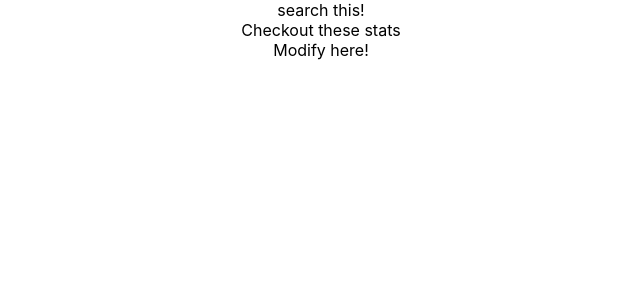
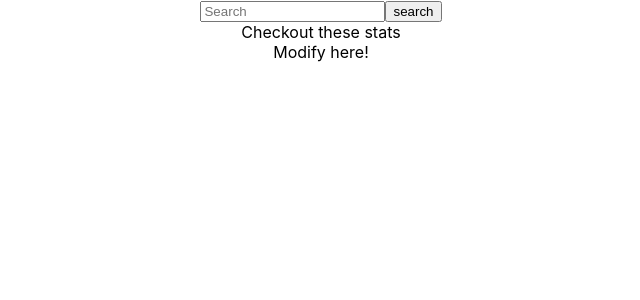
Before and after one commit to mdewey/monster-customizer, a React (Create React App) app: page / in a window 1280 px wide. Shown: the top 300 px of the page, without its empty margins (319-959 px from the left). Built offline with nearby package versions, Linux system fonts and the light colour scheme.

Commit message:
(feature) added search

```diff
--- /dev/null
+++ b/src/features/search/Container.tsx
@@ -0,0 +1,55 @@
+import React, {useState, useCallback} from 'react';
+
+import {getSearchResults} from './search.api'
+
+const Container = () => {
+  const [search, setSearch] = useState('');
+  const [results, setResults] = useState<Array<any>>([]);
+  const [isLoading, setIsLoading] = useState(false);
+
+  const handleSearch = useCallback(async () => {
+    setIsLoading(true);
+
+   const resp = await getSearchResults(search);
+   const json = await resp.json();
+   console.log({json});
+   setResults(json.results);
+   setIsLoading(false);
+  },[search]);
+
+  const handleClick = (monster:any) =>{
+    console.log({monster});
+  }
+
+  return (
+    <>
+    <div>
+      <input
+        type="text"
+        placeholder="Search"
+        onChange={(e) => {
+          console.log(e.target.value);
+          setSearch(e.target.value);
+        }}
+        value={search}
+      />
+      <button onClick={handleSearch}>search</button>
+    </div>
+    {isLoading ? (
+      <div>Loading...</div>
+    ) : (
+      <div>
+        {results.map((result,i) => (
+          <div key={i}>
+            <button onClick={() => handleClick(result)}>
+              {result.name}
+            </button>
+          </div>
+        ))}
+      </div>
+    )}
+    </>
+  );
+};
+
+export default Container;
--- /dev/null
+++ b/src/features/search/search.api.ts
@@ -0,0 +1,14 @@
+// A mock function to mimic making an async request for data
+
+const API_URL = process.env.NODE_ENV === 'production' ?
+  'https://monster-builder-data-v1.herokuapp.com' :
+  `https://localhost:5001`
+
+
+const getSearchResults = async (needle:string) =>{
+  return await fetch(`${API_URL}/api/Search?needle=${needle}`);
+}
+
+export {
+  getSearchResults
+}
--- a/src/pages/Main.tsx
+++ b/src/pages/Main.tsx
@@ -1,9 +1,13 @@
 import React from 'react';
+
+import Container from '../features/search/Container';
 
 const Main = () => {
   return (
     <div className="App">
-      <section className="search">search this!</section>
+      <section className="search">
+        <Container />
+      </section>
       <section className="creature-display">Checkout these stats</section>
       <section className="creature-tools">Modify here!</section>
     </div>
```
Also changed, not shown: 1 other file (tests, documents, lock files or other folders).
